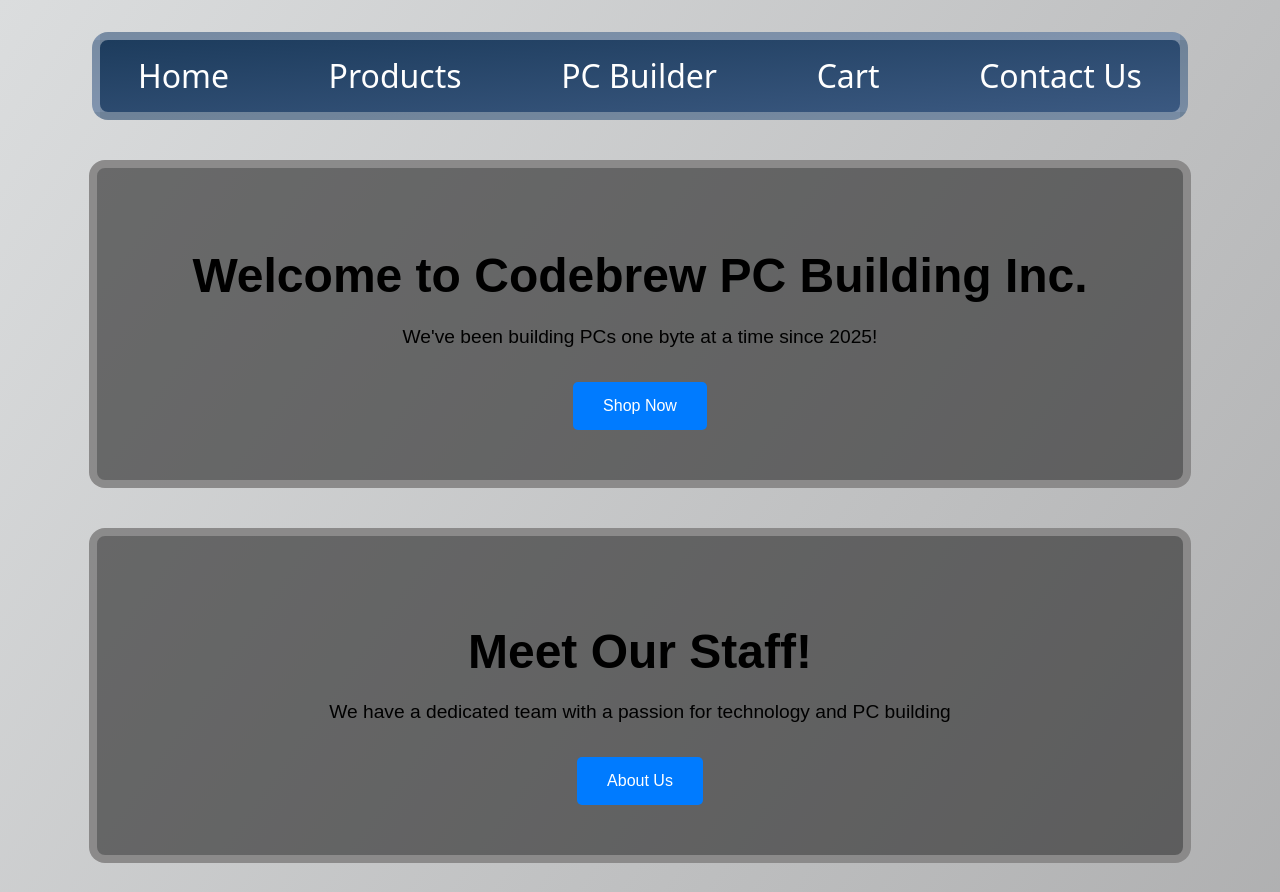
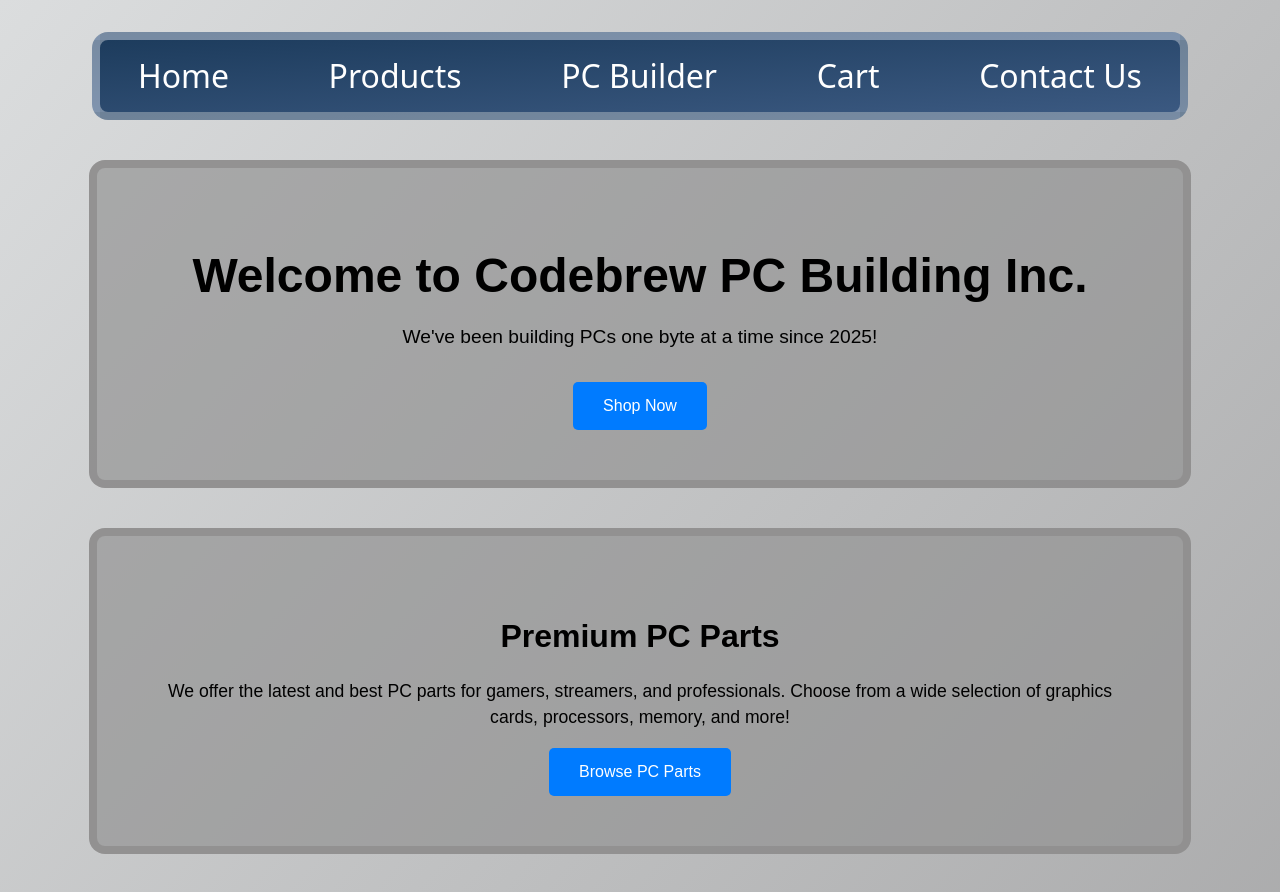
Before and after one commit to GallantJoseph/Final_Sprint-S2, a React (Vite) app in the folder finalsprint-s2/: page / in a window 1280 px wide. Shown: the top 892 px of the page. Built offline with nearby package versions, Linux system fonts and the light colour scheme.

Commit message:
color test

```diff
--- a/finalsprint-s2/src/components/Home.css
+++ b/finalsprint-s2/src/components/Home.css
@@ -6,7 +6,7 @@
 
 .homesection,
 .pcparts {
-  background-color: #333333ab;
+  background-color: #919191ab;
   border-radius: 16px;
   border: 8px solid rgba(144, 143, 143, 0.888);
   color: white;
--- a/finalsprint-s2/src/components/Home.jsx
+++ b/finalsprint-s2/src/components/Home.jsx
@@ -20,20 +20,10 @@ const Home = () => {
       <header className="homesection">
         <h1>Welcome to Codebrew PC Building Inc.</h1>
         <p>We've been building PCs one byte at a time since 2025!</p>
-        <button className="shopbutton" onClick={handleShopNow}>
+        <button className="shopbutton" onClick={handleBuildNow}>
           Shop Now
         </button>
       </header>
-
-      <section className="homesection">
-        <h1>Meet Our Staff!</h1>
-        <p>
-          We have a dedicated team with a passion for technology and PC building
-        </p>
-        <button className="shopbutton" onClick={handleMeetStaff}>
-          About Us
-        </button>
-      </section>
 
       <section className="pcparts">
         <h2>Premium PC Parts</h2>
```
